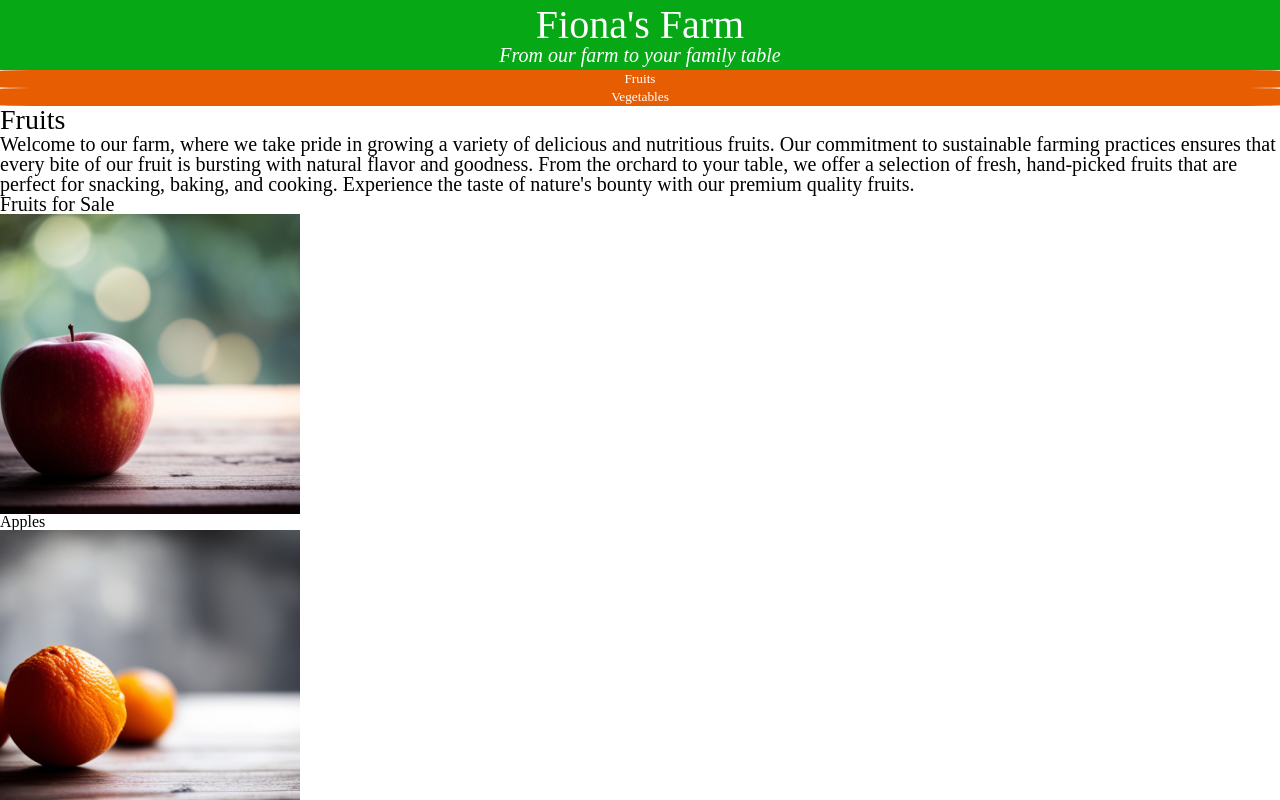
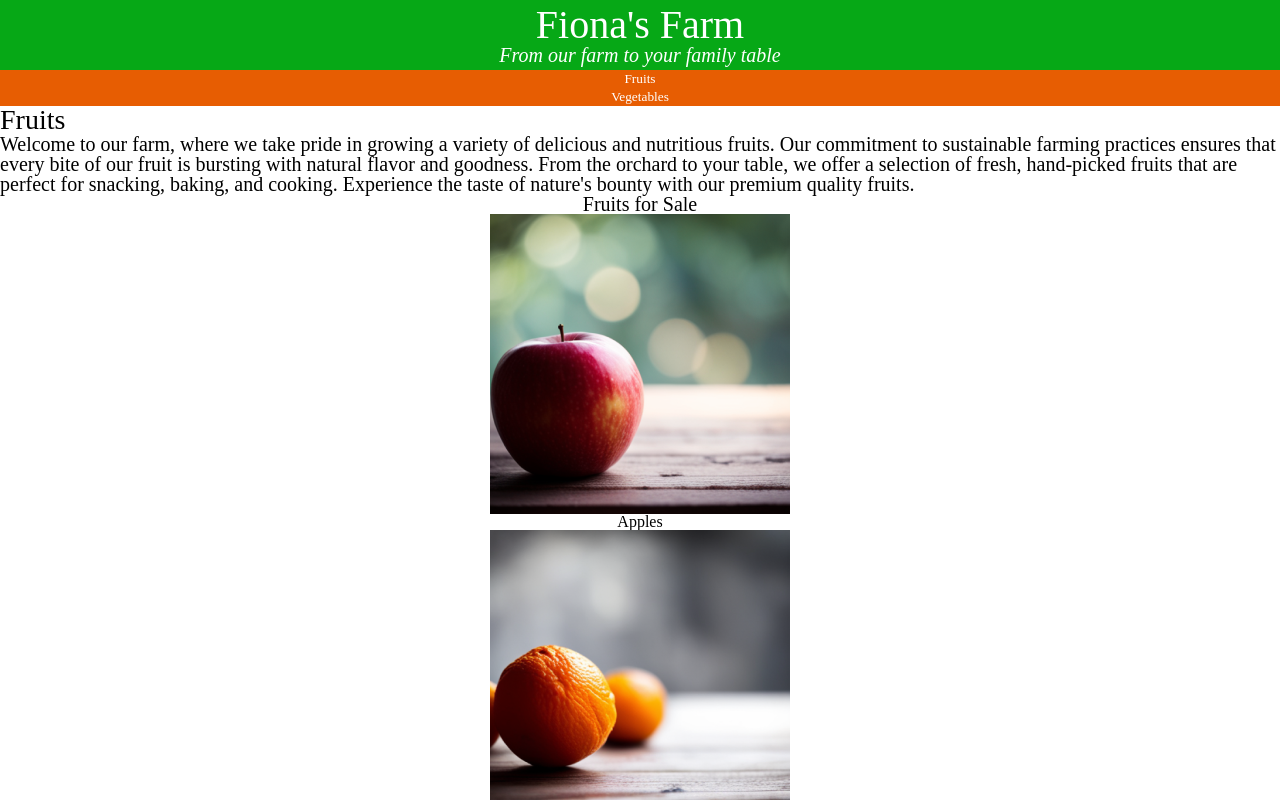
Before and after one commit to jbinke/farm, a plain HTML site: page index.html in a window 1280 px wide. Shown: the top 800 px of the page. Drawn offline with Linux system fonts and the light colour scheme; a web font is replaced by a local one.

Commit message:
Update style.css

```diff
--- a/style.css
+++ b/style.css
@@ -114,14 +114,9 @@ header h1{
   background-color: #e75d02;
   border: none;
   font-family: "Habibi", 'Times New Roman', Times, serif;
-  border-radius: 4%;
   color: #ffffff;
 }
 
-main{
-  display: grid;
-  grid-template-columns: 4fr;
-}
 p{
   font-family: "Habibi", 'Times New Roman', Times, serif;
   font-size: 1.25em;
@@ -156,7 +151,13 @@ nav{
 
 .fruits{
   display:grid;
+  grid-template-columns: 4fr;
+  justify-items: center;
 
+}
+.fruits h2{
+  display: grid;
+  justify-self: left;
 }
 
 .veg{
```
